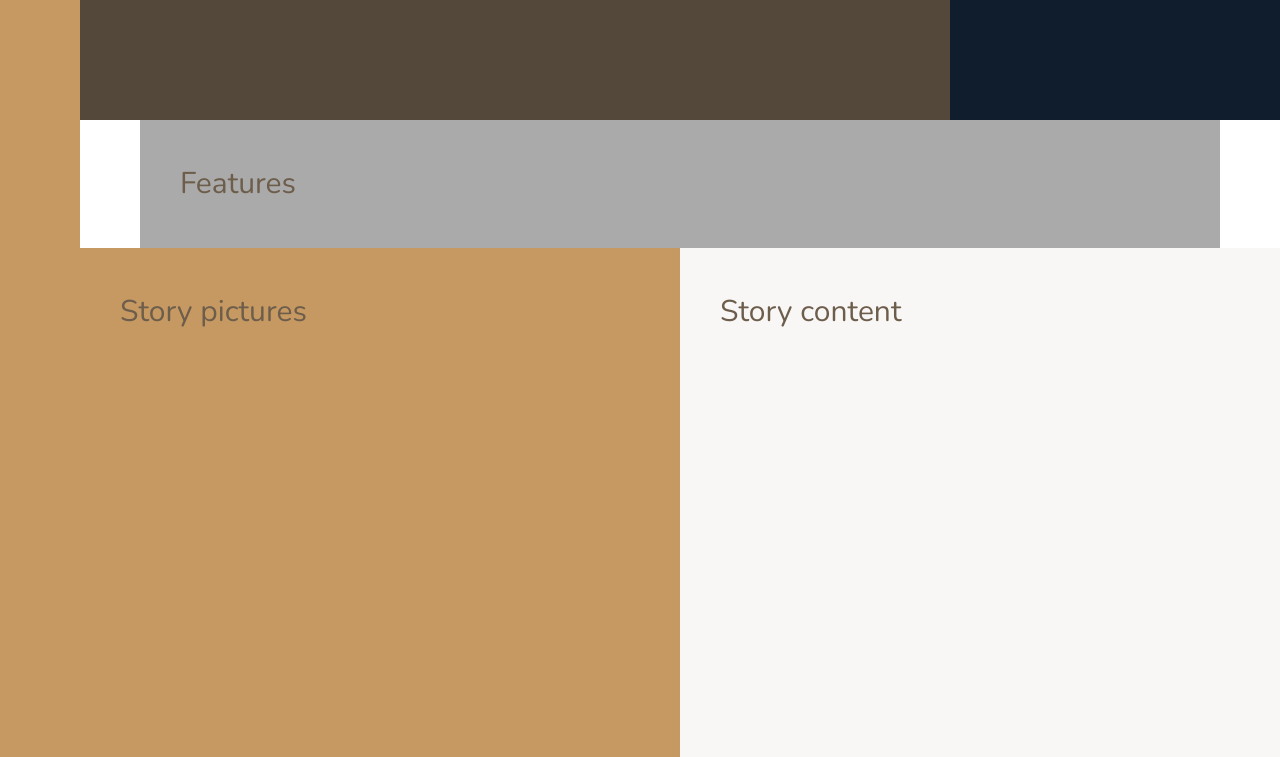
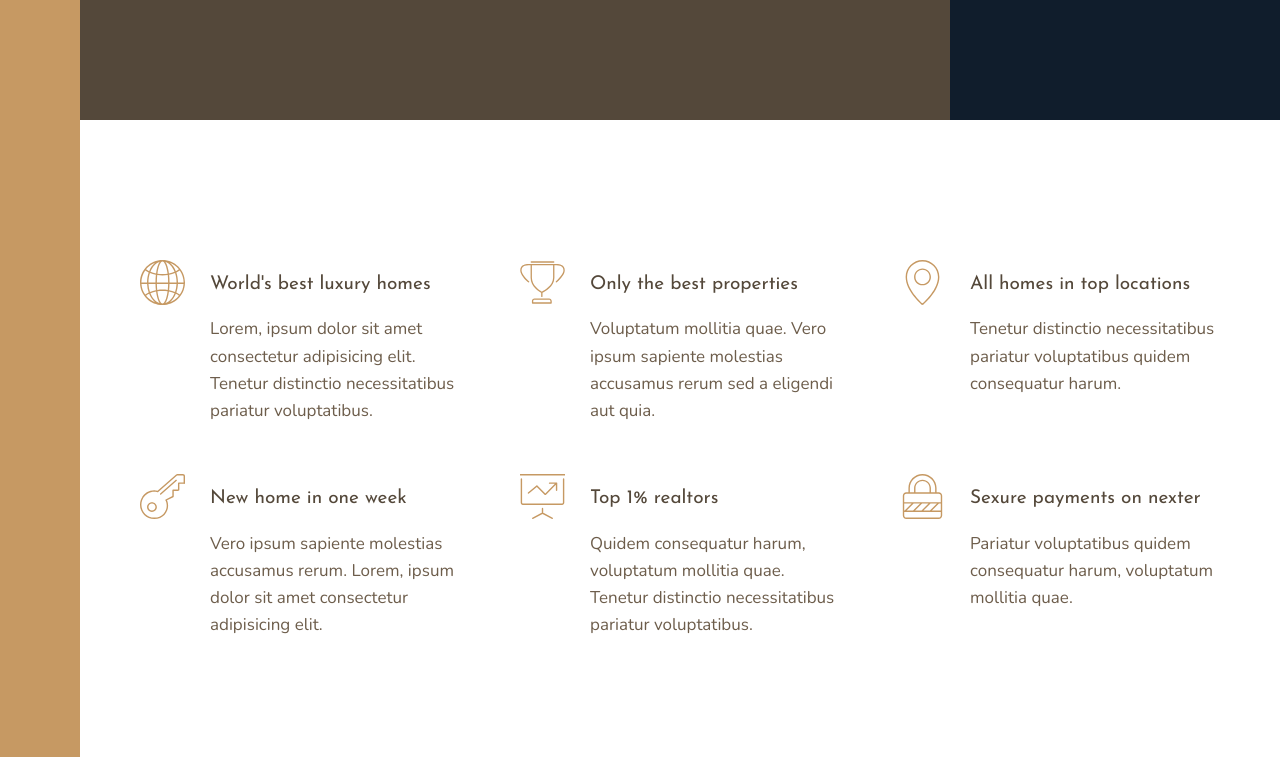
Before and after one commit to esenoff/nexter-sass-project-grid, a website: page index.html in a window 1280 px wide. Shown: the part 520-1277 px from the top of the page. Drawn offline with nearby package versions, Linux system fonts and the light colour scheme.

Commit message:
build features section

```diff
--- a/index.html
+++ b/index.html
@@ -28,7 +28,76 @@
 
 
         <section class="features">
-            Features
+            <div class="feature">
+                <svg class="feature__icon">
+                    <use xlink:href="img/sprite.svg#icon-global"></use>
+                </svg>
+                <h4 class="heading-4 heading-4--dark">World's best luxury homes</h4>
+                <p class="feature__text">
+                    Lorem, ipsum dolor sit amet
+                    consectetur adipisicing elit. Tenetur distinctio
+                    necessitatibus pariatur voluptatibus.
+                </p>
+            </div>
+
+
+            <div class="feature">
+                <svg class="feature__icon">
+                    <use xlink:href="img/sprite.svg#icon-trophy"></use>
+                </svg>
+                <h4 class="heading-4 heading-4--dark">Only the best properties</h4>
+                <p class="feature__text">
+                    Voluptatum mollitia quae.
+                    Vero ipsum sapiente molestias accusamus
+                    rerum sed a eligendi aut quia.
+                </p>
+            </div>
+
+            <div class="feature">
+                <svg class="feature__icon">
+                    <use xlink:href="img/sprite.svg#icon-map-pin"></use>
+                </svg>
+                <h4 class="heading-4 heading-4--dark">All homes in top locations</h4>
+                <p class="feature__text">
+                    Tenetur distinctio necessitatibus pariatur voluptatibus
+                    quidem consequatur harum.
+                </p>
+            </div>
+
+            <div class="feature">
+                <svg class="feature__icon">
+                    <use xlink:href="img/sprite.svg#icon-key"></use>
+                </svg>
+                <h4 class="heading-4 heading-4--dark">New home in one week</h4>
+                <p class="feature__text">
+                    Vero ipsum sapiente molestias accusamus rerum.
+                    Lorem, ipsum dolor sit amet consectetur
+                    adipisicing elit.
+                </p>
+            </div>
+
+            <div class="feature">
+                <svg class="feature__icon">
+                    <use xlink:href="img/sprite.svg#icon-presentation"></use>
+                </svg>
+                <h4 class="heading-4 heading-4--dark">Top 1% realtors</h4>
+                <p class="feature__text">
+                    Quidem consequatur harum, voluptatum mollitia quae.
+                    Tenetur distinctio necessitatibus pariatur voluptatibus.
+                </p>
+            </div>
+
+            <div class="feature">
+                <svg class="feature__icon">
+                    <use xlink:href="img/sprite.svg#icon-lock"></use>
+                </svg>
+                <h4 class="heading-4 heading-4--dark">Sexure payments on nexter</h4>
+                <p class="feature__text">
+                    Pariatur voluptatibus quidem consequatur harum,
+                    voluptatum mollitia quae.
+                </p>
+            </div>
+
         </section>
 
         <div class="story__pictures">
--- a/sass/_base.scss
+++ b/sass/_base.scss
@@ -37,10 +37,9 @@
 .container{
     display: grid;
     grid-template-rows: 80vh min-content 40vw repeat(3, min-content);
-    grid-template-columns: [sidebar-start] 8rem [sidebar-end full-start] minmax(6rem, 1fr) [center-start]repeat(8,[col-start] minmax(min-content,14rem)[col-end])[center-end] minmax(6rem, 1fr)[full-end];
+    grid-template-columns: [sidebar-start] 8rem [sidebar-end full-start] minmax(6rem, 1fr)
+    [center-start]repeat(8,[col-start] minmax(min-content,14rem)[col-end])[center-end]
+    minmax(6rem, 1fr)[full-end];
 
-    & > *{
-        padding: 40px;
-        font-size: 3rem;
-    }
+
 }
--- a/sass/_features.scss
+++ b/sass/_features.scss
@@ -1,4 +1,31 @@
 .features{
-    background-color: $color-grey-light-2;
     grid-column: center-start / center-end;
+
+    margin: 15rem 0;
+
+    display: grid;
+    //grid-template-columns: repeat(3, 1fr);
+    grid-template-columns: repeat(auto-fit, minmax(25rem, 1fr));
+    grid-gap: 6rem;
+    align-items: start;
 }
+
+.feature{
+
+    display: grid;
+    grid-template-columns: min-content 1fr;
+    grid-row-gap: 1.5rem;
+    grid-column-gap: 2.5rem;
+
+    &__icon{
+        fill: $color-primary;
+        width: 4.5rem;
+        height: 4.5rem;
+        grid-row: 1/ span 2;
+        transform: translateY(-1rem);
+    }
+
+    &__text{
+        font-size: 1.7rem;
+    }
+}
--- a/sass/_typography.scss
+++ b/sass/_typography.scss
@@ -0,0 +1,24 @@
+%heading{
+    font-family: $font-display;
+    font-weight: 400;
+}
+
+.heading-1{
+    @extend %heading;
+}
+
+.heading-2{
+    @extend %heading;
+}
+
+.heading-3{
+    @extend %heading;
+}
+
+.heading-4 {
+    @extend %heading;
+    font-size: 1.9rem;
+
+    &--light{color: $color-grey-light-1;}
+    &--dark {color: $color-grey-dark-1;}
+}
```
Also changed, not shown: css/style.css.
